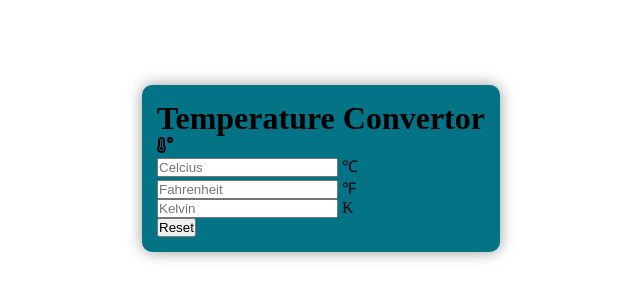
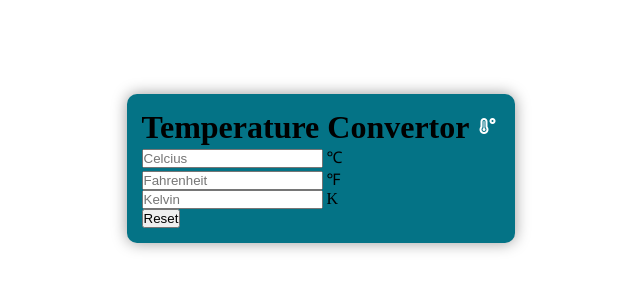
Before and after one commit to aanchalsaket/Temperature-converter, a plain HTML site: page index.html in a window 1280 px wide. Shown: the part 232-532 px from the top of the page, without its empty margins (319-959 px from the left). Drawn offline with Linux system fonts and the light colour scheme.

Commit message:
added icon

```diff
--- a/style.css
+++ b/style.css
@@ -19,3 +19,16 @@ body{
     font-family: 'Times New Roman', Times, serif;
     padding: 15px;
 }
+
+.title{
+    display: flex;
+    justify-content: center;
+    align-items: center;
+    flex-wrap: wrap-reverse;
+    gap: 10px;
+}
+
+.Temprature-icon{
+    color: #fff;
+    letter-spacing: 5px;
+}
```
